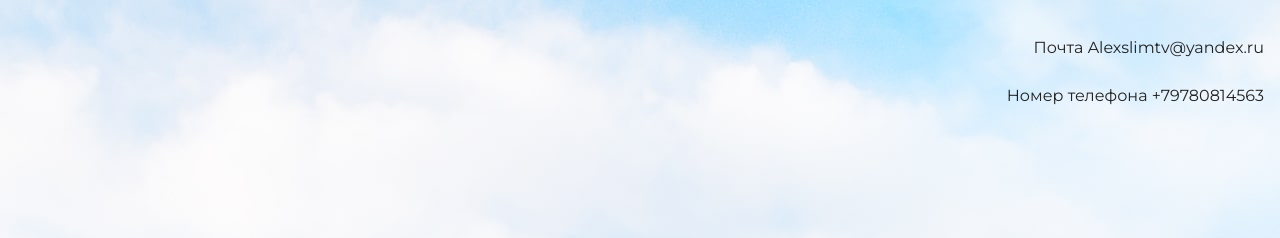
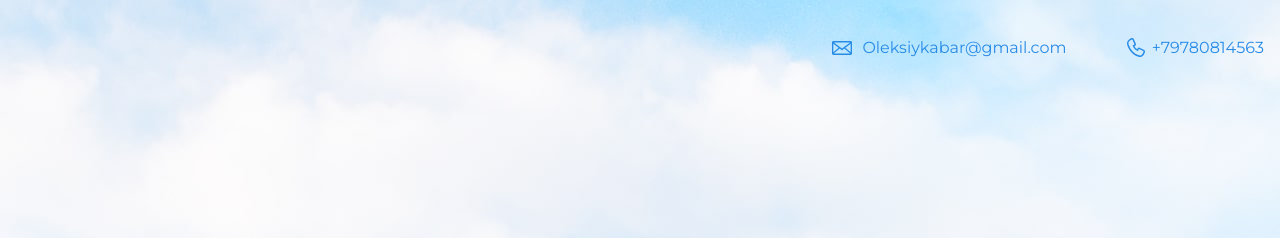
Before and after one commit to Archifalt/Archifald, a plain HTML site: page index.html in a window 1280 px wide. Shown: the top 238 px of the page. Drawn offline with nearby package versions, Linux system fonts and the light colour scheme.

Commit message:
Обновления html

```diff
--- a/index.html
+++ b/index.html
@@ -11,12 +11,10 @@
 
     <header class="page-header">
       <div class="container">
-        Почта
-
-      Alexslimtv@yandex.ru
-
-      <p>Номер телефона
-      +79780814563</p>
+      <a class="header-email"
+      href="mailto:Oleksiykabar@gmail.com">Oleksiykabar@gmail.com</a>
+      <a class="header-phone"
+      href="tel:+79780814563">+79780814563</a>
       </div>
 </header>
 
```
